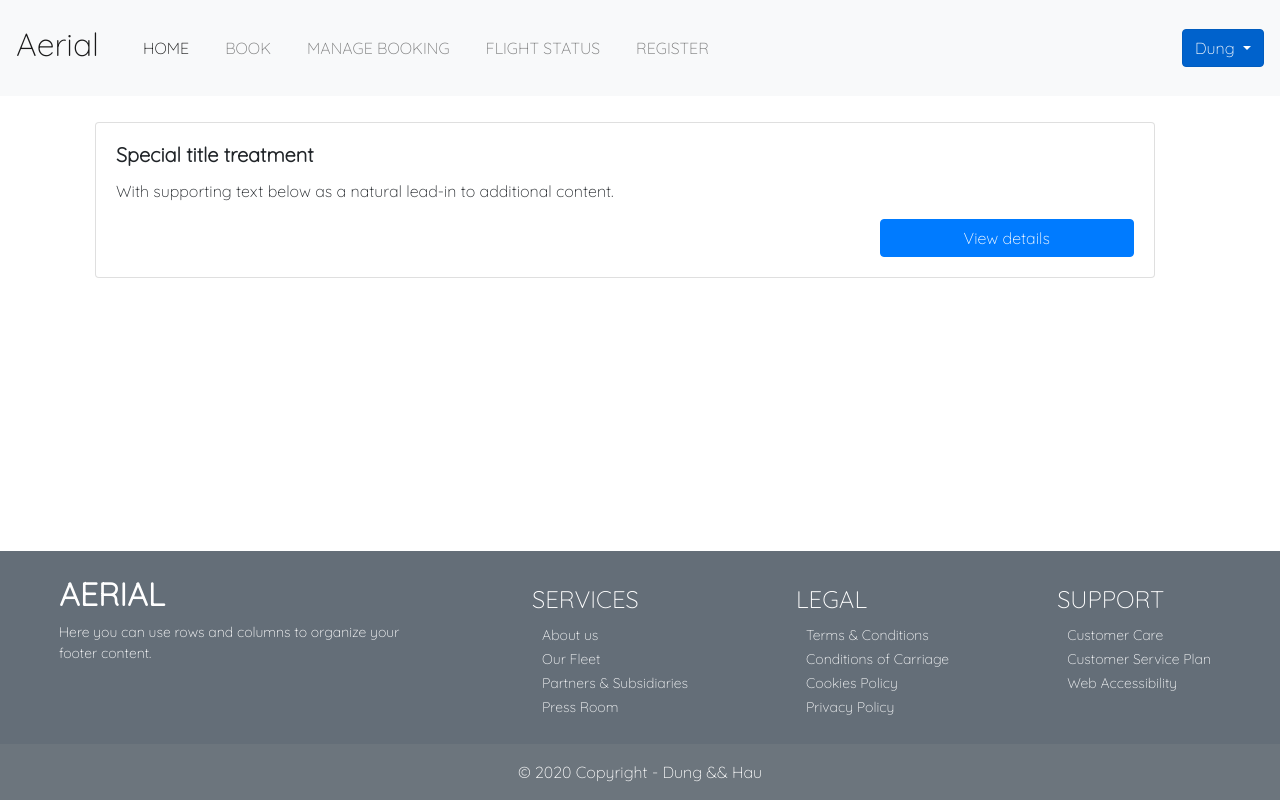
After one commit to CosmicFishi/CongNghePhanMem_ChuyenBay, a Flask app: page /book-detail in a window 1280 px wide. The commit adds this page. Run offline with Flask 2, Linux system fonts and the light colour scheme; some libraries are stand-ins or nearby versions.

Commit message:
added book-detail.html, flight-detail.html, removed product-detail.html, product-list.html.

```diff
--- a/project/saleapp/main.py
+++ b/project/saleapp/main.py
@@ -42,6 +42,14 @@ def log():
 def quer():
     return render_template('query.html')
 
+@app.route('/flight-detail')
+def flight_detail():
+    return render_template('flight-detail.html')
+
+@app.route('/book-detail')
+def bookk_detail():
+    return render_template('book-detail.html')
+
 # @app.route('/login-admin', methods=['post', 'get'])
 # def login_admin():
 #     if request.method == "POST":
--- a/project/saleapp/static/css/styles.css
+++ b/project/saleapp/static/css/styles.css
@@ -114,6 +114,8 @@ body {
     min-height: 60vh;
 }
 .container {
+    padding-top: 1rem!important;
+    padding-bottom: 1rem!important;
     display: flex;
     flex-wrap: wrap;
 }
@@ -139,3 +141,19 @@ body {
     padding: 10px;
     z-index: 999;
 }
+.card {
+    margin: auto
+}
+.card-btn {
+    text-align: end;
+}
+.card-btn input {
+    width: 30%;
+}
+.card-title {
+    font-weight: bold;
+}
+
+.book-card {
+    margin: 10px;
+}
--- /dev/null
+++ b/project/saleapp/templates/book-detail.html
@@ -0,0 +1,18 @@
+{% extends 'layout.html' %}
+
+{% block body %}
+    <div class="container">
+        <div class="row w-100">
+          <div class="col-md-12 col-sm-12">
+            <div class="card book-card">
+              <div class="card-body">
+                <h5 class="card-title">Special title treatment</h5>
+                <p class="card-text">With supporting text below as a natural lead-in to additional content.</p>
+                <div class="text-right"><a href="/flight-detail" class="w-25 btn btn-primary">View details</a></div>
+              </div>
+            </div>
+          </div>
+        </div>
+    </div>
+
+{% endblock %}
--- a/project/saleapp/templates/layout.html
+++ b/project/saleapp/templates/layout.html
@@ -8,7 +8,7 @@
         />
         <meta http-equiv="X-UA-Compatible" content="ie=edge" />
 
-        <title>VietNam Airline</title>
+        <title>Aerial | Flight project</title>
 
         <link rel="icon" type="image/x-icon" href="assets/img/favicon.ico" />
         <link rel="preconnect" href="https://fonts.gstatic.com">
@@ -73,6 +73,9 @@
                     </li>
                     <li class="nav-item">
                         <a class="nav-link" href="#">FLIGHT STATUS</a>
+                    </li>
+                    <li class="nav-item">
+                        <a class="nav-link" href="/register">REGISTER</a>
                     </li>
                 </ul>
                 <div class="dropdown show">
--- a/project/saleapp/templates/query.html
+++ b/project/saleapp/templates/query.html
@@ -2,7 +2,7 @@
 
 {% block body %}
 <div class="query">
-    <form action="{{url_for('login_admin')}}" method="post">
+    <form action="" method="post">
         <div class="container">
             <div class="form-group col-md-6 col-sm-12">
                 <input type="text" name="maChuyenBay" class="form-control" placeholder="Mã chuyến bay ..." />
```
Also changed, not shown: project/saleapp/templates/flight-detail.html (added, +17 -0 lines), project/saleapp/templates/product-detail.html (deleted, +0 -22 lines), project/saleapp/templates/product-list.html (deleted, +0 -63 lines).
